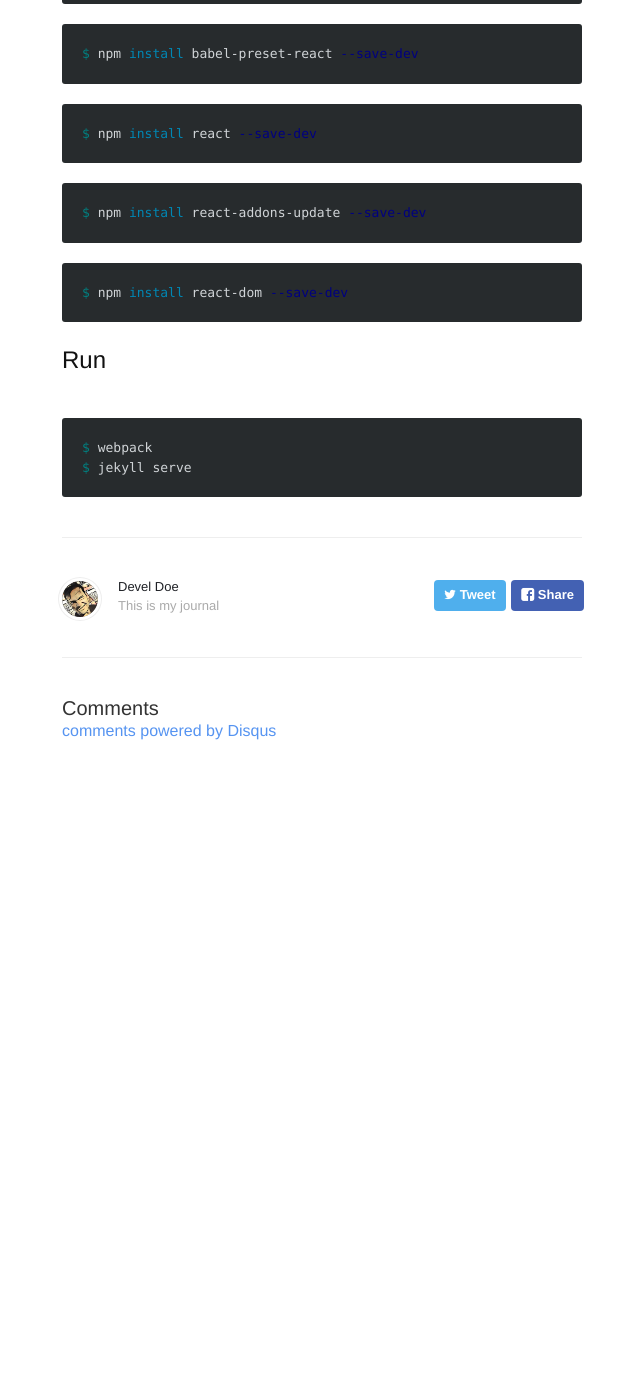
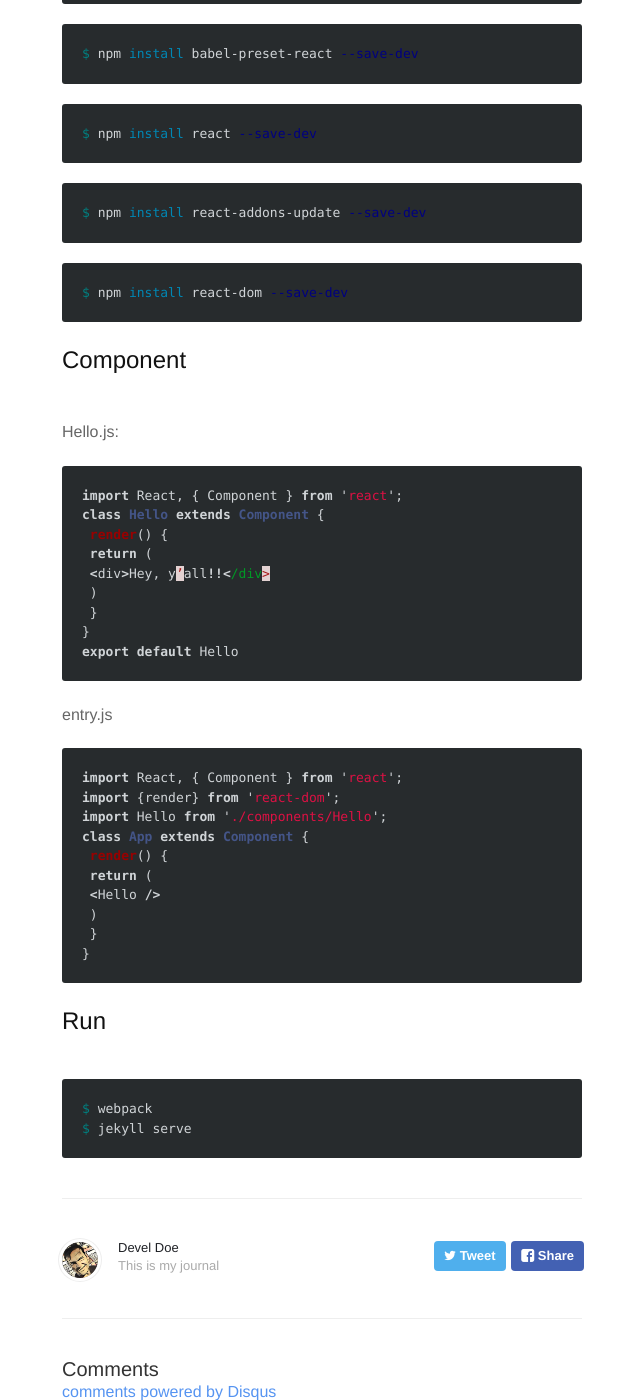
Before and after one commit to develdoe/develdoe.github.io, a Jekyll site: the page built from _posts/2016-11-18-jekyll-integrating-webpack-react.md, in a window 1280 px wide and 1400 px high, scrolled down 4391 px. Shown: the whole window, without its empty margins (318-958 px from the left). Built offline with Jekyll 4.4.1, drawn with Linux system fonts in a browser that asks for light colours; nearby versions of some CDN libraries; comment, search, counter and statistics services are not loaded; before the commit the page ends 5130 px from its top, so only the background shows below that.

Commit message:
Updated 2016-11-18-jekyll-integrating-webpack-react.md

````diff
--- a/_posts/2016-11-18-jekyll-integrating-webpack-react.md
+++ b/_posts/2016-11-18-jekyll-integrating-webpack-react.md
@@ -203,6 +203,37 @@ $ npm install react-addons-update --save-dev
 $ npm install react-dom --save-dev
 ```
 
+## Component
+
+Hello.js:
+
+```js
+import React, { Component } from 'react';
+class Hello extends Component {
+ render() {
+ return (
+ <div>Hey, y’all!!</div>
+ )
+ }
+}
+export default Hello
+```
+
+entry.js
+
+```js
+import React, { Component } from 'react';
+import {render} from 'react-dom';
+import Hello from './components/Hello';
+class App extends Component {
+ render() {
+ return (
+ <Hello />
+ )
+ }
+}
+```
+
 ## Run
 
 ```bash
````
